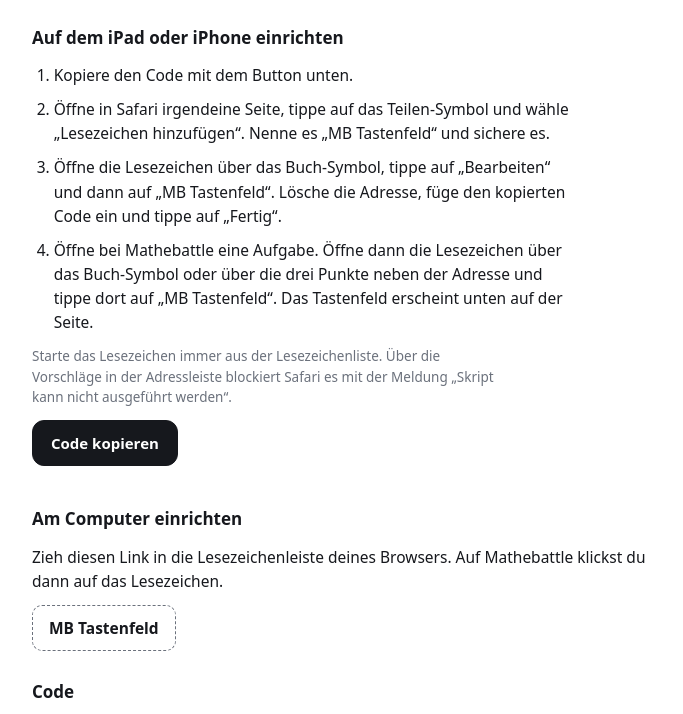
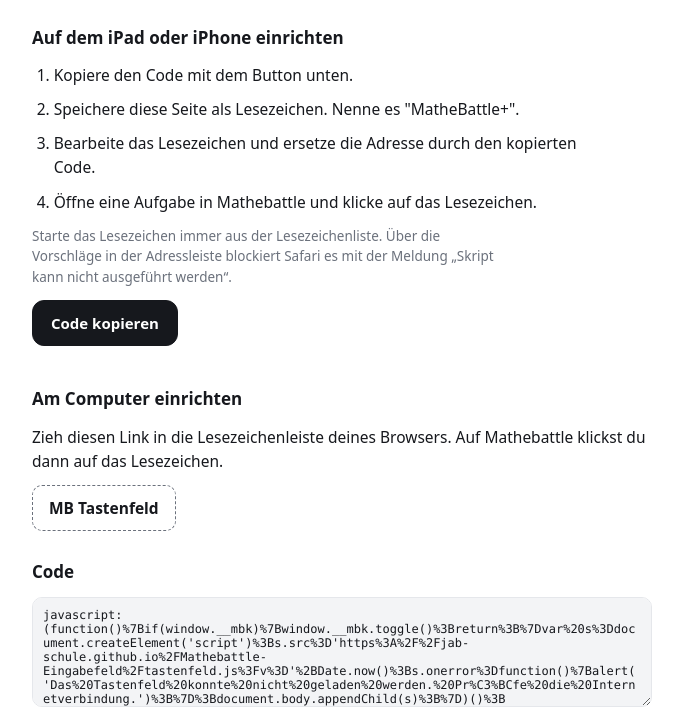
Before and after one commit to jab-schule/Mathebattle-Eingabefeld, a plain HTML site: page index.html in a window 1280 px wide. Shown: the part 73-787 px from the top of the page, without its empty margins (298-981 px from the left). Drawn offline with Linux system fonts and the light colour scheme.

Commit message:
Update instructions for saving bookmark in Safari

```diff
--- a/index.html
+++ b/index.html
@@ -51,9 +51,9 @@ button:focus-visible,a:focus-visible,textarea:focus-visible{outline:2px solid va
     <h2>Auf dem iPad oder iPhone einrichten</h2>
     <ol>
       <li>Kopiere den Code mit dem Button unten.</li>
-      <li>Öffne in Safari irgendeine Seite, tippe auf das Teilen-Symbol und wähle „Lesezeichen hinzufügen“. Nenne es „MB Tastenfeld“ und sichere es.</li>
-      <li>Öffne die Lesezeichen über das Buch-Symbol, tippe auf „Bearbeiten“ und dann auf „MB Tastenfeld“. Lösche die Adresse, füge den kopierten Code ein und tippe auf „Fertig“.</li>
-      <li>Öffne bei Mathebattle eine Aufgabe. Öffne dann die Lesezeichen über das Buch-Symbol oder über die drei Punkte neben der Adresse und tippe dort auf „MB Tastenfeld“. Das Tastenfeld erscheint unten auf der Seite.</li>
+      <li>Speichere diese Seite als Lesezeichen. Nenne es "MatheBattle+".</li>
+      <li>Bearbeite das Lesezeichen und ersetze die Adresse durch den kopierten Code.</li>
+      <li>Öffne eine Aufgabe in Mathebattle und klicke auf das Lesezeichen.</li>
     </ol>
     <p class="note">Starte das Lesezeichen immer aus der Lesezeichenliste. Über die Vorschläge in der Adressleiste blockiert Safari es mit der Meldung „Skript kann nicht ausgeführt werden“.</p>
     <button type="button" class="btn primary" id="copyBtn">Code kopieren</button>
```
